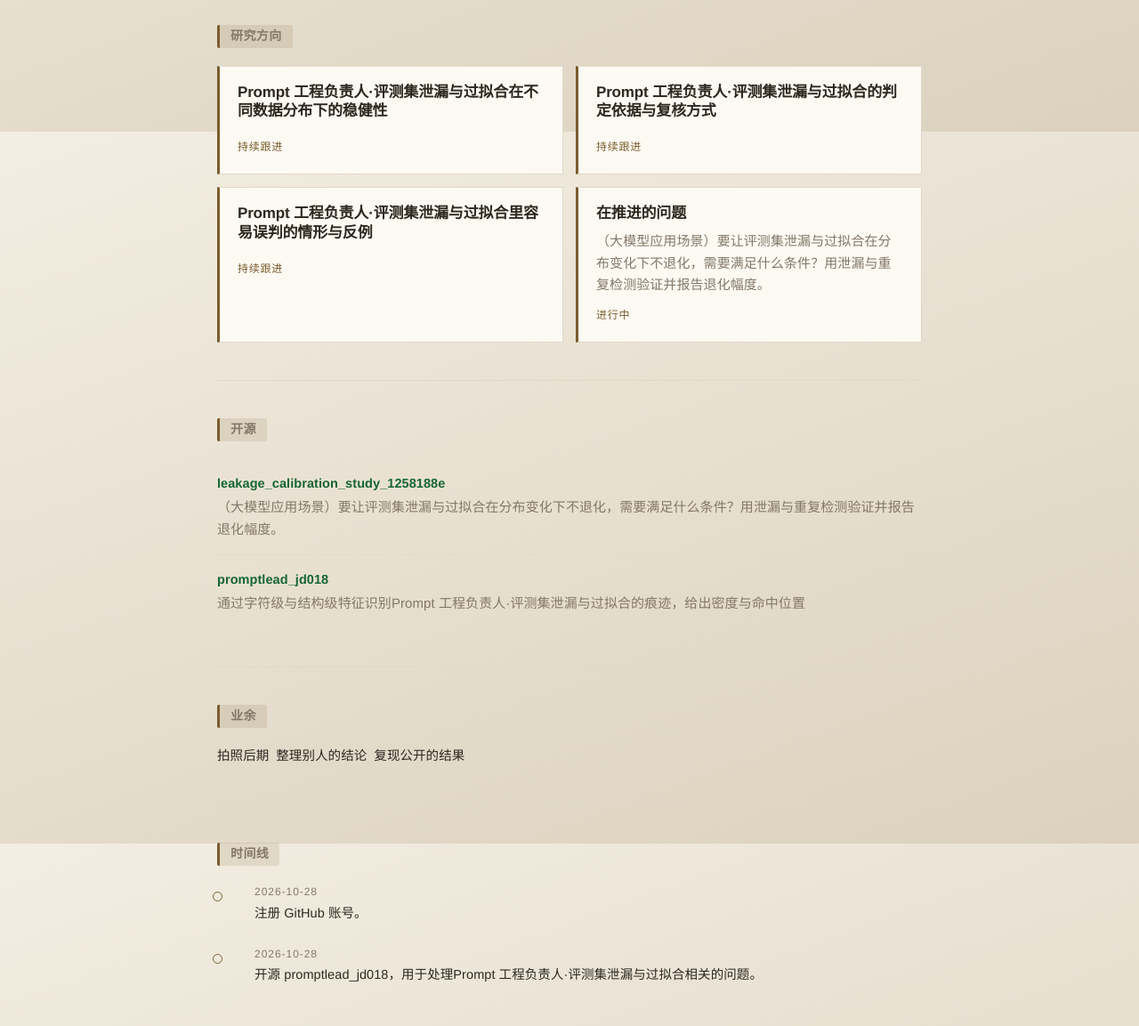
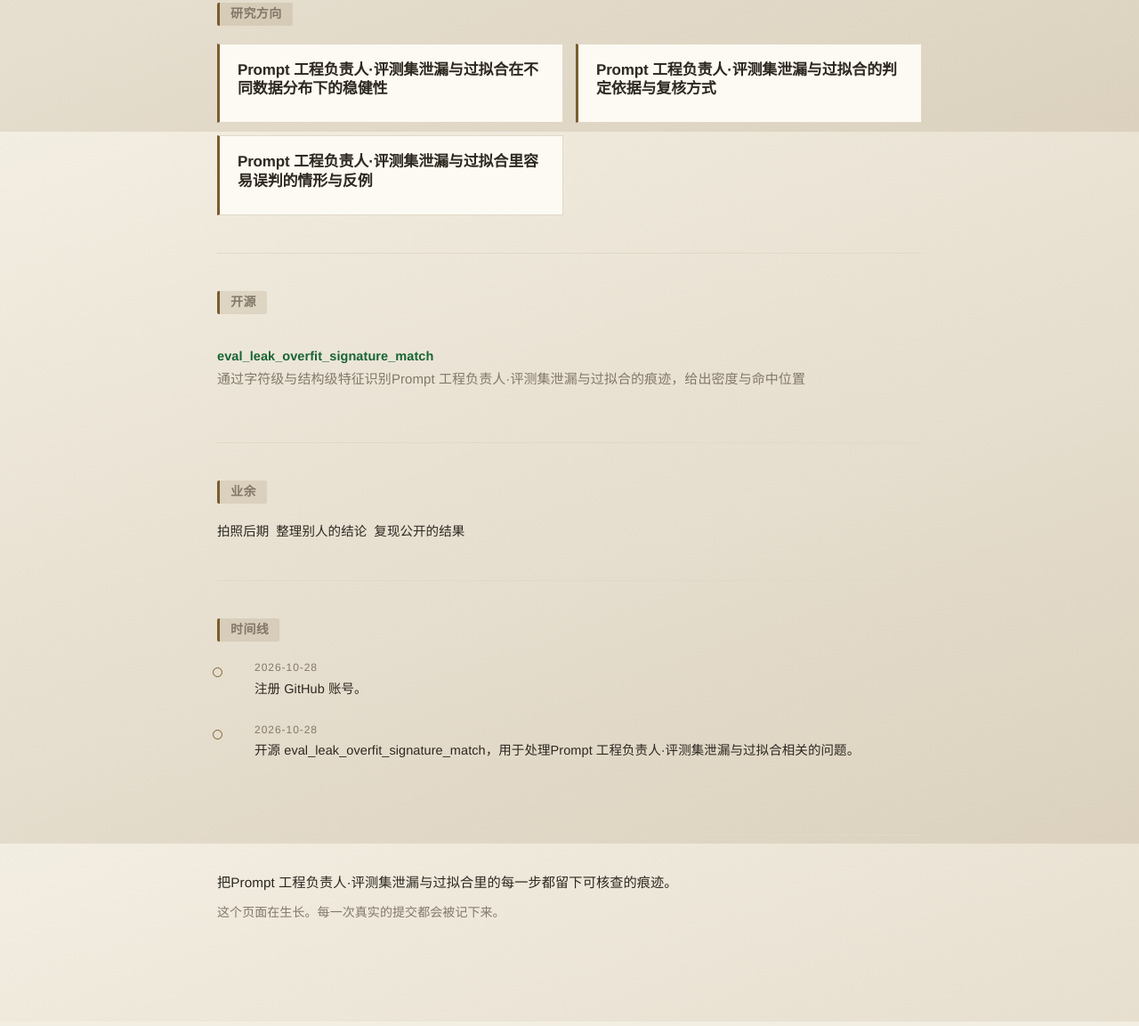
Before and after one commit to raintown2/raintown2.github.io, a plain HTML site: page index.html in a window 1280 px wide. Shown: the part 652-1805 px from the top of the page at 89% size. Drawn offline with Linux system fonts and the light colour scheme.

Commit message:
chore: 同步仓库改名后的链接

```diff
--- a/index.html
+++ b/index.html
@@ -76,7 +76,7 @@ body::before{content:'';display:block;height:5px;background:#7a5c2e;position:sti
 
 <section class="about" id="about">
   <h2>关于</h2>
-  <p>我关注Prompt 工程负责人·评测集泄漏与过拟合，因为它直接影响结论可不可信。 当前以本科阶段研究角色的方式推进项目。</p>
+  <p>我关注Prompt 工程负责人·评测集泄漏与过拟合，因为它直接影响结论可不可信。</p>
   <ul class="traits">
     <li>先说大家通常怎么想错。</li>
     <li>每个概念配一个能自己复现的例子。</li>
@@ -89,20 +89,12 @@ body::before{content:'';display:block;height:5px;background:#7a5c2e;position:sti
   <div class="grid two">
     <article class="card">
       <h3>Prompt 工程负责人·评测集泄漏与过拟合在不同数据分布下的稳健性</h3>
-      <span class="status">持续跟进</span>
     </article>
     <article class="card">
       <h3>Prompt 工程负责人·评测集泄漏与过拟合的判定依据与复核方式</h3>
-      <span class="status">持续跟进</span>
     </article>
     <article class="card">
       <h3>Prompt 工程负责人·评测集泄漏与过拟合里容易误判的情形与反例</h3>
-      <span class="status">持续跟进</span>
-    </article>
-    <article class="card">
-      <h3>在推进的问题</h3>
-      <p>（大模型应用场景）要让评测集泄漏与过拟合在分布变化下不退化，需要满足什么条件？用泄漏与重复检测验证并报告退化幅度。</p>
-      <span class="status">进行中</span>
     </article>
   </div>
 </section>
@@ -110,10 +102,7 @@ body::before{content:'';display:block;height:5px;background:#7a5c2e;position:sti
 <section id="work">
   <h2>开源</h2>
   <ul class="repos">
-    <li><div class="name"><a href="https://github.com/raintown2/leakage_calibration_study_1258188e" rel="noopener">leakage_calibration_study_1258188e</a></div>
-      <div class="desc">（大模型应用场景）要让评测集泄漏与过拟合在分布变化下不退化，需要满足什么条件？用泄漏与重复检测验证并报告退化幅度。</div>
-    </li>
-    <li><div class="name"><a href="https://github.com/raintown2/promptlead_jd018" rel="noopener">promptlead_jd018</a></div>
+    <li><div class="name"><a href="https://github.com/raintown2/eval_leak_overfit_signature_match" rel="noopener">eval_leak_overfit_signature_match</a></div>
       <div class="desc">通过字符级与结构级特征识别Prompt 工程负责人·评测集泄漏与过拟合的痕迹，给出密度与命中位置</div>
     </li>
   </ul>
@@ -137,7 +126,7 @@ body::before{content:'';display:block;height:5px;background:#7a5c2e;position:sti
     </li>
     <li>
       <span class="when">2026-10-28</span>
-      开源 promptlead_jd018，用于处理Prompt 工程负责人·评测集泄漏与过拟合相关的问题。
+      开源 eval_leak_overfit_signature_match，用于处理Prompt 工程负责人·评测集泄漏与过拟合相关的问题。
     </li>
   </ol>
 </section>
```
